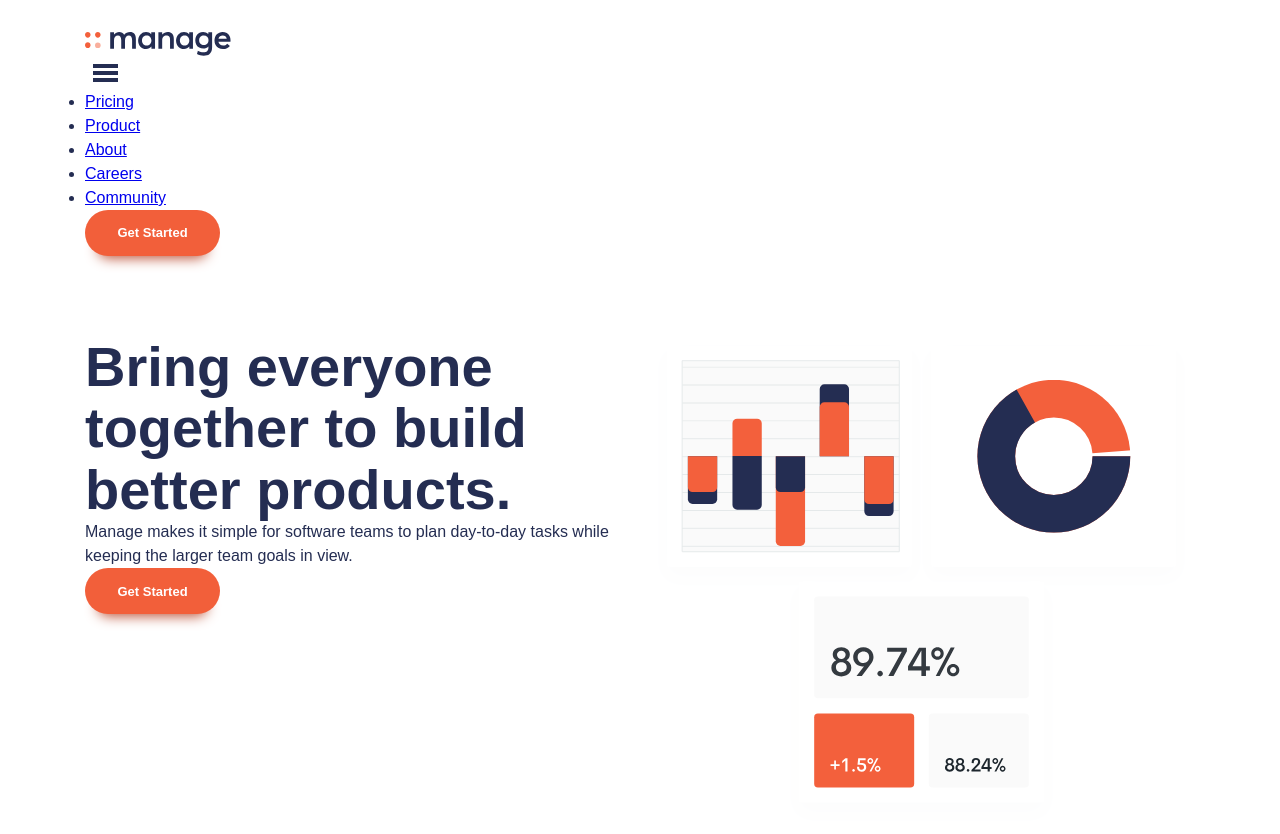
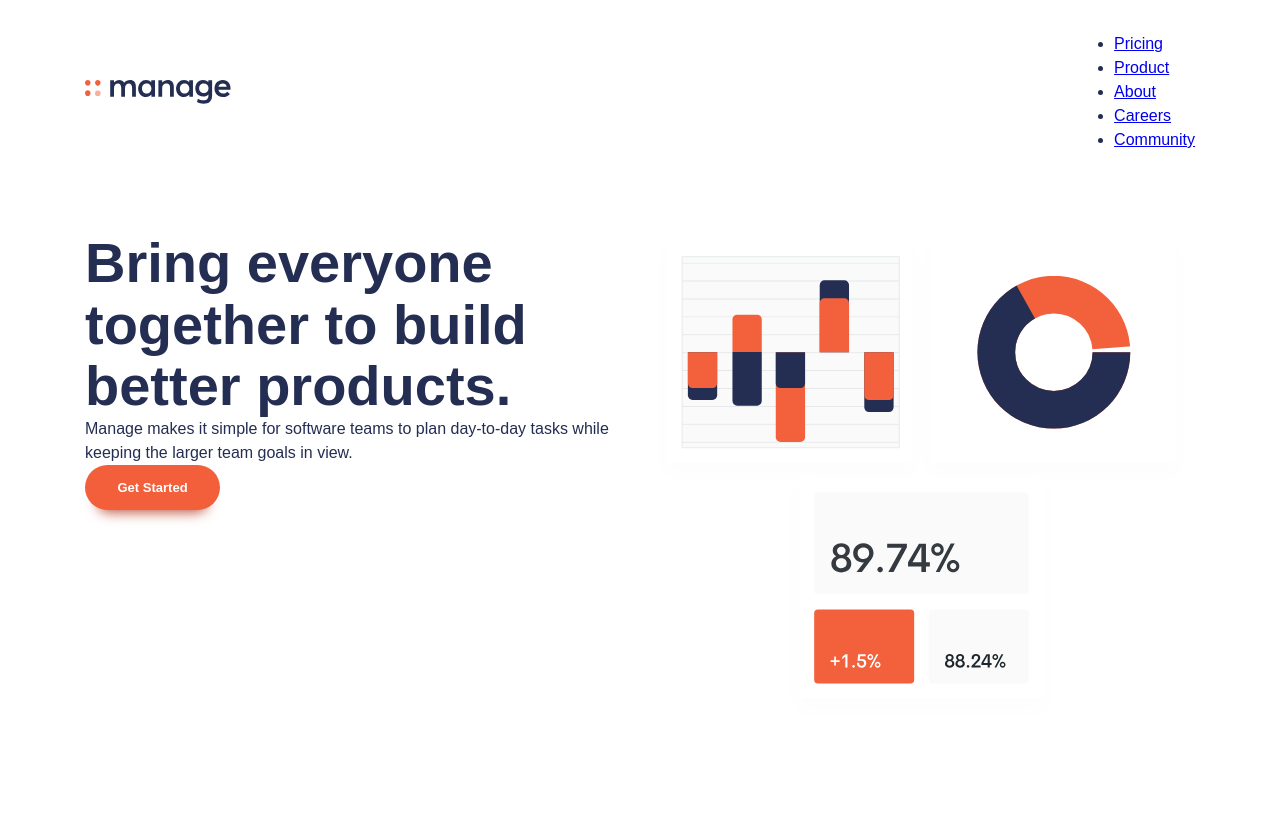
Before and after one commit to laabidihamza/Manage-landing-page, a plain HTML site: page index.html in a window 1280 px wide. Shown: the top 834 px of the page. Drawn offline with Linux system fonts and the light colour scheme.

Commit message:
progress in styling nav bar

```diff
--- a/index.html
+++ b/index.html
@@ -14,8 +14,9 @@
 <body>
     <header class="primary-header">
         <div class="container">
+            <div class="nav-wrapper">
                 <a href="#"><img src="images/logo.svg" alt="Manage"></a>
-            <button class="mobile-nav-toggle" aria-controls="primary-navigation">
+                <button class="mobile-nav-toggle" aria-controls="primary-navigation" aria-expanded="false">
                     <img class="icon-hamburger" src="images/icon-hamburger.svg" alt="" aria-hidden="true">
                     <img class="icon-close" src="images/icon-close.svg" alt="" aria-hidden="true">
                     <span class="visually-hidden">Menu</span>
@@ -29,7 +30,8 @@
                         <li><a href="#">Community</a></li>
                     </ul>
                 </nav>
-            <button class="button">Get Started</button>
+                <button class="button" style="display: none">Get Started</button>
+            </div>
         </div>
     </header>
 
--- a/style.css
+++ b/style.css
@@ -311,13 +311,27 @@ body {
     margin-top: var(--size-600);
 }
 
-.mobile-nav-toggle {
-    cursor: pointer;
-    background: transparent;
-    border: 0;
-    padding: 0.5em;
+.nav-wrapper {
+    display: flex;
+    align-items: center;
+    justify-content: space-between;
 }
 
-.mobile-nav-toggle .icon-close {
+.mobile-nav-toggle {
     display: none;
 }
+
+@media (max-width:50em) {
+    .primary-navigation {
+        display: none;
+    }
+    .mobile-nav-toggle {
+        cursor: pointer;
+        background: transparent;
+        border: 0;
+        padding: 0.5em;
+    }
+    .mobile-nav-toggle .icon-close {
+        display: none;
+    }
+}
```
Lines whose indentation alone changed are shown as unchanged.
